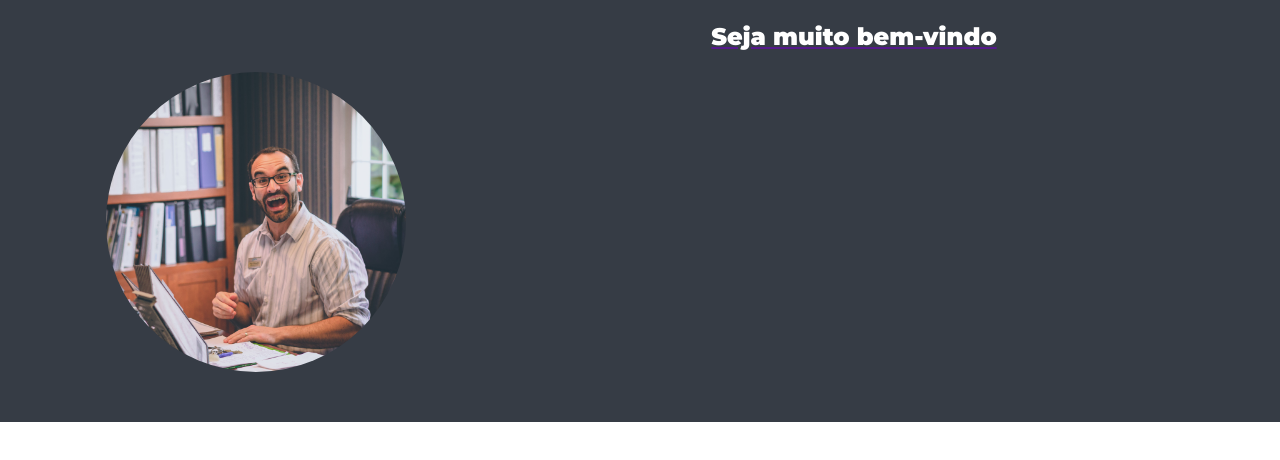
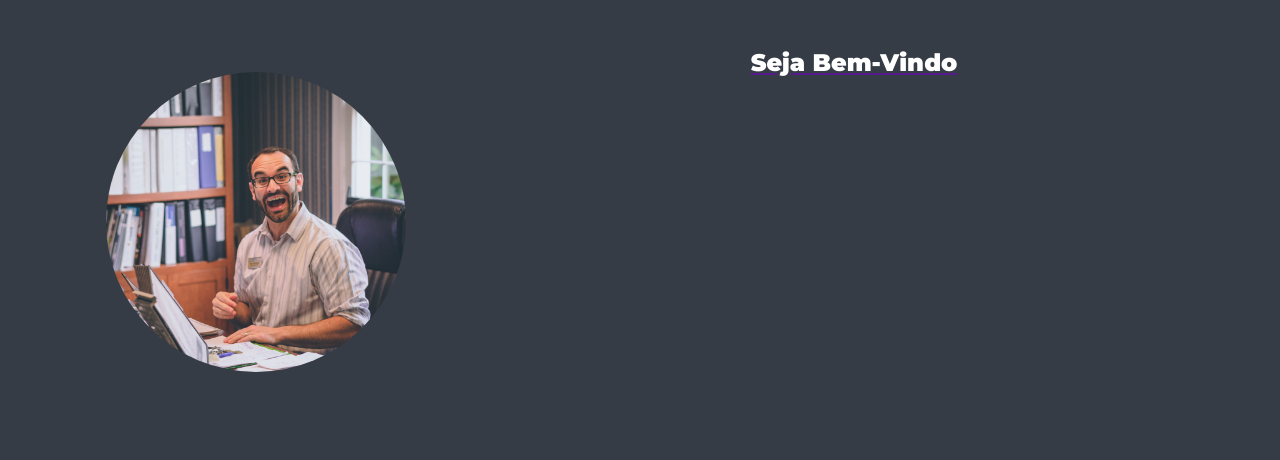
Before and after one commit to Joaogdiass/Curriculo-JoaoGabriel, a plain HTML site: page index.html in a window 1280 px wide. Shown: the part 78-538 px from the top of the page. Drawn offline with Linux system fonts and the light colour scheme.

Commit message:
iniciando apresentacao

```diff
--- a/assets/css/apresentacao.css
+++ b/assets/css/apresentacao.css
@@ -23,7 +23,13 @@
     width: 50%;
     height: 400px;
     display: flex;
-    justify-content: center;
-    color: white;
-    text-decoration: none;
 }
+
+.bemvindo{
+  width: 100%;
+  height: 80px;
+  display: flex;
+  justify-content: center;
+  align-items: center;
+  color: white;
+}
--- a/assets/css/base.css
+++ b/assets/css/base.css
@@ -4,3 +4,8 @@
     box-sizing: border-box;
     font-family: 'Montserrat', sans-serif;
 }
+
+body{
+    background-color: #363c45
+
+}
--- a/index.html
+++ b/index.html
@@ -43,8 +43,10 @@
     <div class="apresentacao">
         <img src="./assets/images/pexels-craig-adderley-1546912.jpg" alt="Imagem do criador do currículo">
         <div class="texto">
-            <h2>Seja muito bem-vindo</h2>
-            <h3></h3>
+            <div class="bemvindo">
+                <h2>Seja Bem-Vindo</h2>
+            </div>
+            <div class="descricao"></div>
         </div>
     </div>
 
```
